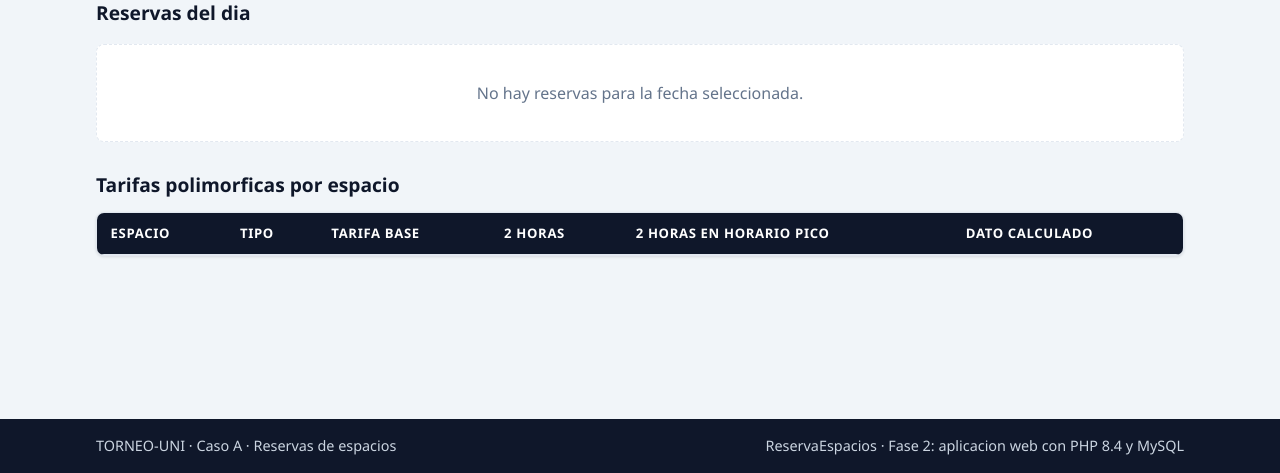
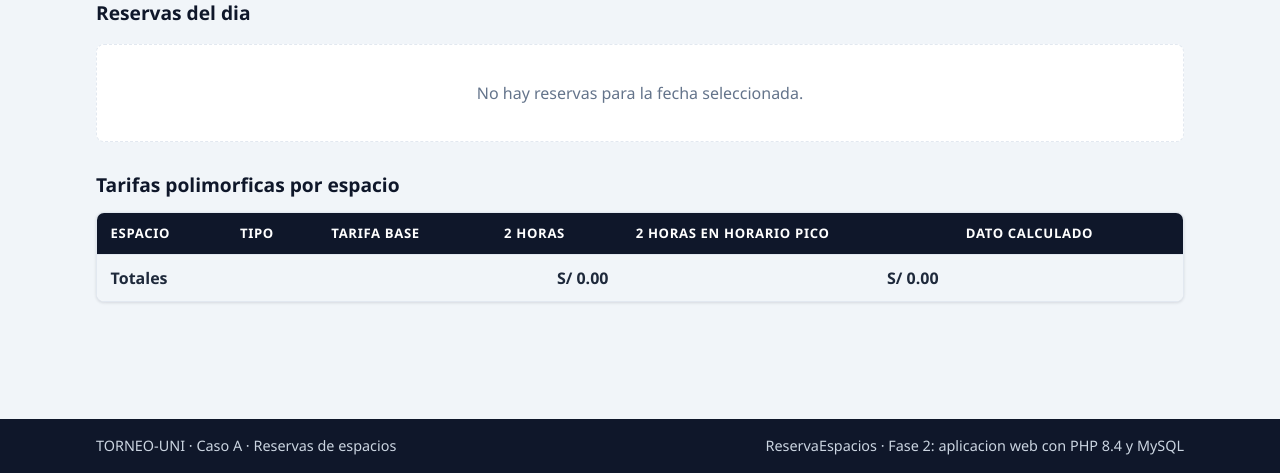
Before and after one commit to Vic2910/ReservaEspacios, a PHP site: page /reporte in a window 1280 px wide. Shown: the part 327-800 px from the top of the page. Run offline with PHP 8.4, Linux system fonts and the light colour scheme; data that the repository does not hold is empty.

Commit message:
feat(reporte): add total cost calculations for 2-hour and peak hour reservations

```diff
--- a/public/css/estilos.css
+++ b/public/css/estilos.css
@@ -248,6 +248,12 @@ h3 {
 
 .tabla tbody tr:hover {
   background: #f8fafc;
+}
+
+.tabla tfoot td {
+  font-weight: 700;
+  background: var(--color-fondo);
+  border-bottom: none;
 }
 
 .tabla .numerico {
--- a/public/reporte.php
+++ b/public/reporte.php
@@ -9,6 +9,7 @@ declare(strict_types=1);
  */
 
 use App\Entidades\Reserva;
+use App\Espacios\Espacio;
 
 require __DIR__ . '/../src/bootstrap.php';
 
@@ -24,6 +25,16 @@ $totalDia = array_sum(array_map(
 
 $espacios = $repositorioEspacios->listar();
 
+$totalTarifas2Horas = array_sum(array_map(
+    static fn (Espacio $espacio): float => $espacio->calcularCosto(2),
+    $espacios
+));
+
+$totalTarifas2HorasPico = array_sum(array_map(
+    static fn (Espacio $espacio): float => $espacio->calcularCosto(2, true),
+    $espacios
+));
+
 $titulo = 'Reporte web';
 $seccion = 'reporte';
 
--- a/views/reporte.php
+++ b/views/reporte.php
@@ -11,6 +11,8 @@
  * - Reserva[] $reservas
  * - float $totalDia
  * - Espacio[] $espacios
+ * - float $totalTarifas2Horas
+ * - float $totalTarifas2HorasPico
  */
 ?>
 <section>
@@ -93,6 +95,14 @@
                 </tr>
             <?php endforeach; ?>
             </tbody>
+            <tfoot>
+            <tr class="fila-totales">
+                <td colspan="3">Totales</td>
+                <td class="numerico">S/ <?= e(number_format($totalTarifas2Horas, 2)) ?></td>
+                <td class="numerico">S/ <?= e(number_format($totalTarifas2HorasPico, 2)) ?></td>
+                <td></td>
+            </tr>
+            </tfoot>
         </table>
     </div>
 </section>
```
